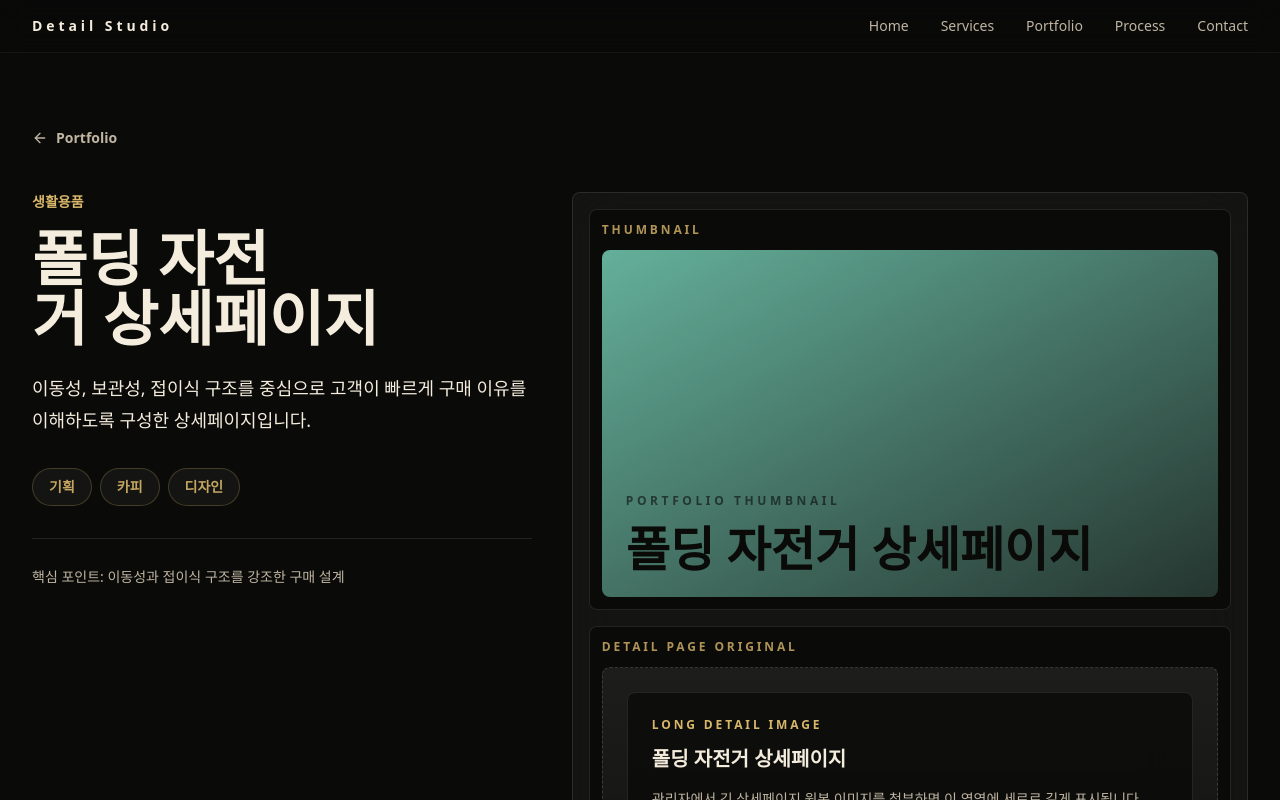
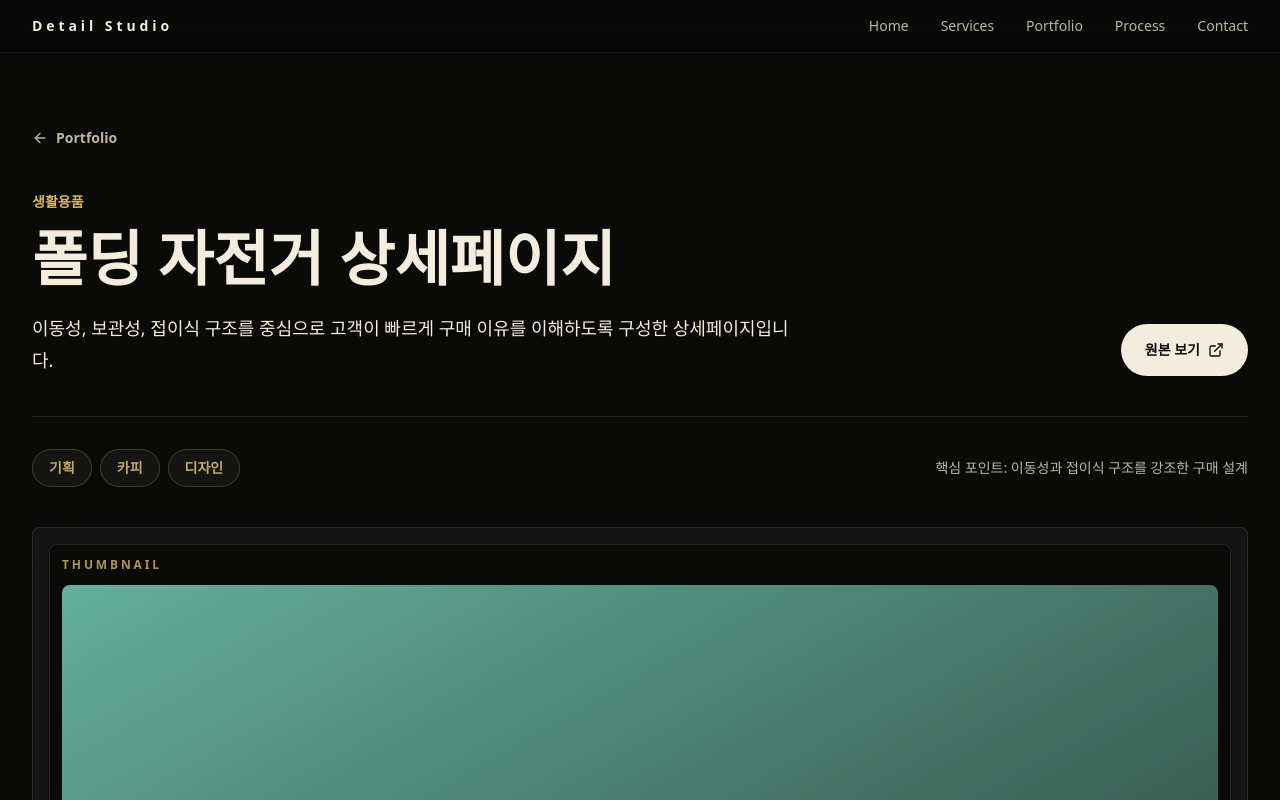
Before and after one commit to janudece2426/detail-studio-portfolio, a Next.js app: page /portfolio/folding-bike in a window 1280 px wide. Shown: the top 800 px of the page. Built offline with nearby package versions, Linux system fonts and the light colour scheme.

Commit message:
Refine portfolio detail presentation

```diff
--- a/src/app/portfolio/[slug]/page.tsx
+++ b/src/app/portfolio/[slug]/page.tsx
@@ -1,4 +1,4 @@
-import { ArrowLeft } from "lucide-react";
+import { ArrowLeft, ExternalLink } from "lucide-react";
 import type { Metadata } from "next";
 import Link from "next/link";
 import { notFound } from "next/navigation";
@@ -55,14 +55,28 @@ export default async function PortfolioDetailPage({ params }: PortfolioDetailPag
             Portfolio
           </Link>
 
-          <div className="mt-10 grid gap-10 lg:grid-cols-[0.85fr_1.15fr] lg:items-start">
-            <aside className="lg:sticky lg:top-28">
-              <p className="text-sm font-semibold text-gold">{item.category}</p>
-              <h1 className="mt-4 text-balance text-4xl font-semibold leading-tight sm:text-6xl">
-                {item.title}
-              </h1>
-              <p className="mt-6 text-lg leading-8 text-ivory/78">{item.summary}</p>
-              <div className="mt-8 flex flex-wrap gap-2">
+          <div className="mt-10">
+            <div className="flex flex-col justify-between gap-8 border-b border-white/10 pb-10 lg:flex-row lg:items-end">
+              <div className="max-w-4xl">
+                <p className="text-sm font-semibold text-gold">{item.category}</p>
+                <h1 className="mt-4 text-balance text-4xl font-semibold leading-tight sm:text-6xl">
+                  {item.title}
+                </h1>
+                <p className="mt-6 max-w-3xl text-lg leading-8 text-ivory/78">{item.summary}</p>
+              </div>
+              <a
+                href={item.originalUrl}
+                target="_blank"
+                rel="noreferrer"
+                className="inline-flex shrink-0 items-center justify-center gap-2 rounded-full bg-ivory px-6 py-4 text-sm font-semibold text-charcoal transition hover:-translate-y-0.5 hover:bg-white"
+              >
+                원본 보기
+                <ExternalLink size={16} />
+              </a>
+            </div>
+
+            <div className="mt-8 flex flex-col gap-6 sm:flex-row sm:items-center sm:justify-between">
+              <div className="flex flex-wrap gap-2">
                 {item.scope.map((scope) => (
                   <span
                     key={scope}
@@ -72,12 +86,12 @@ export default async function PortfolioDetailPage({ params }: PortfolioDetailPag
                   </span>
                 ))}
               </div>
-              <p className="mt-8 border-t border-white/10 pt-6 text-sm leading-7 text-muted">
+              <p className="max-w-2xl text-sm leading-7 text-muted">
                 핵심 포인트: {item.point}
               </p>
-            </aside>
+            </div>
 
-            <section className="overflow-hidden rounded-lg border border-white/10 bg-white/[0.045] p-4 backdrop-blur-xl">
+            <section className="mt-10 overflow-hidden rounded-lg border border-white/10 bg-white/[0.045] p-4 backdrop-blur-xl">
               <DetailPreview item={item} />
             </section>
           </div>
```
